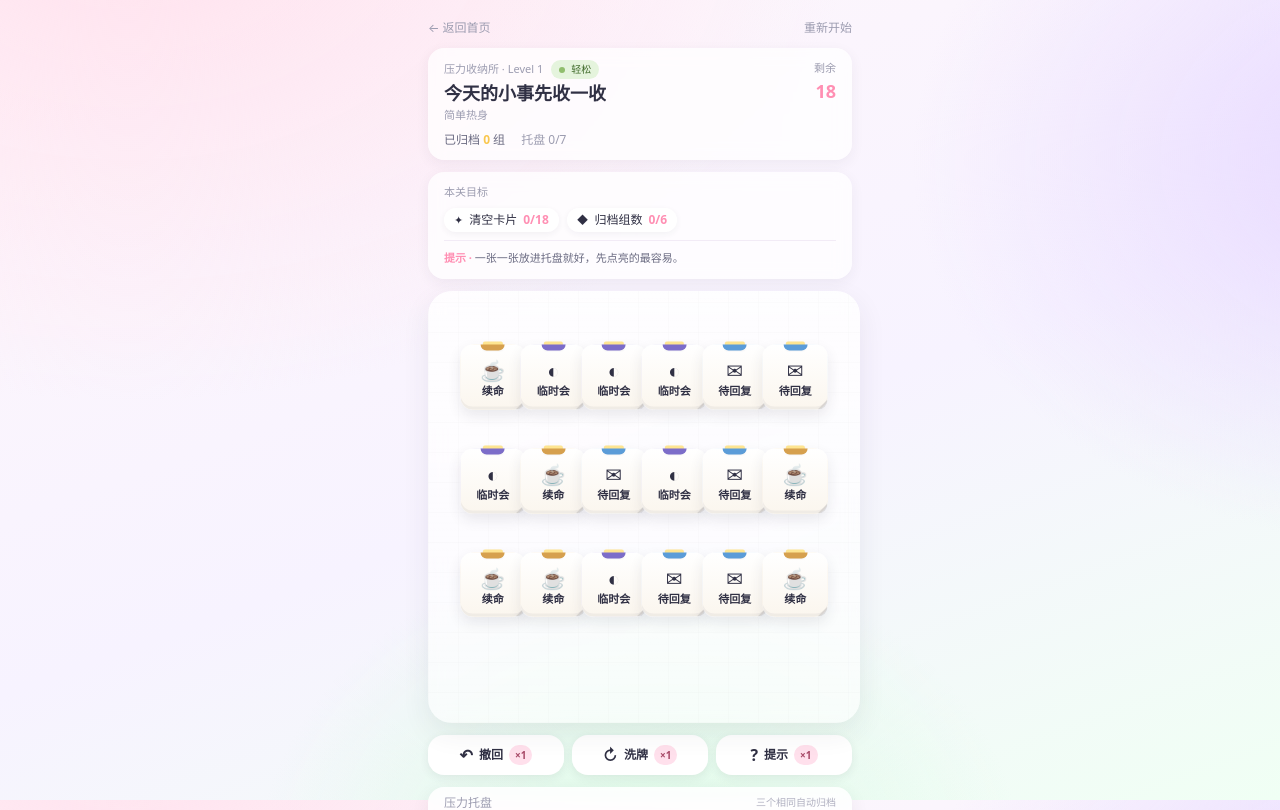
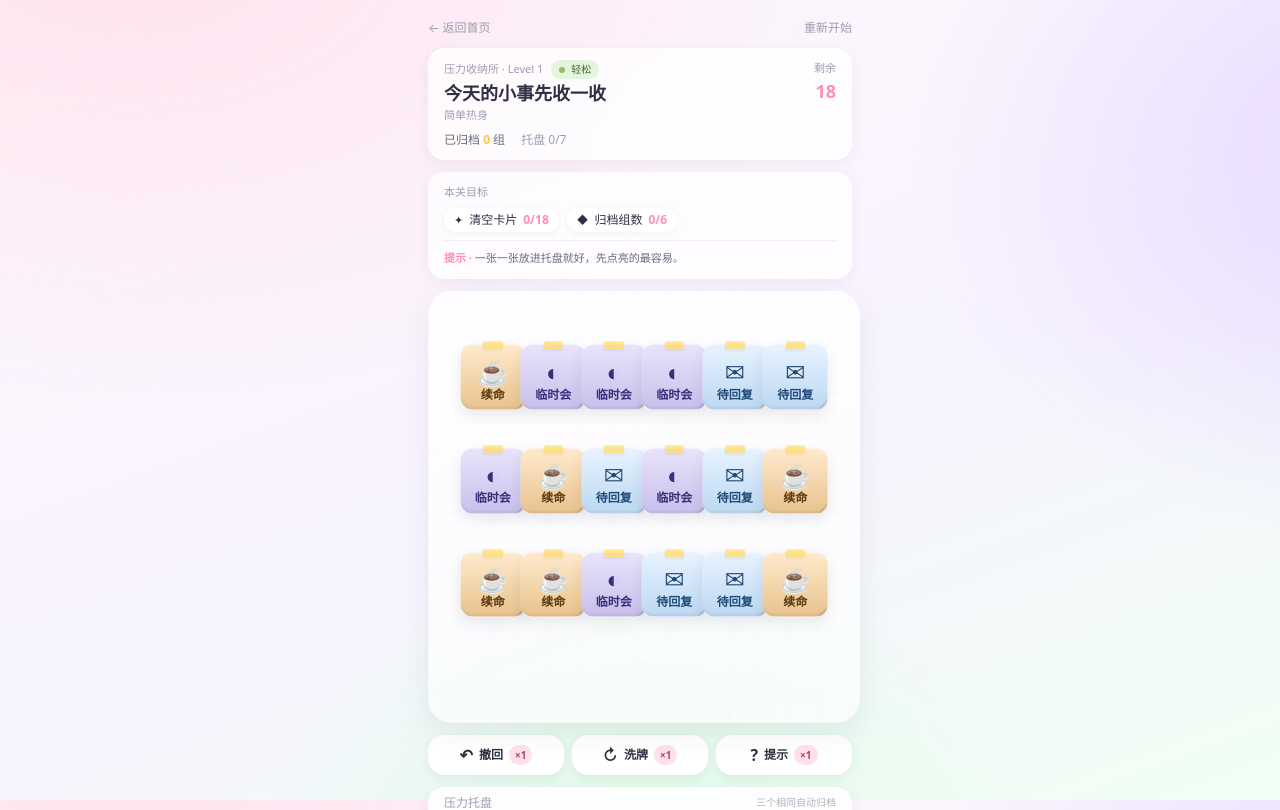
Before and after one commit to byronwjw-ui/bloombreak, a Next.js app: page /games/tray in a window 1280 px wide. Shown: the top 810 px of the page. Built offline with nearby package versions, Linux system fonts and the light colour scheme.

Commit message:
feat(ui): TrayCardChip v2 - sticky note with tape, fold corner, paper tint

```diff
--- a/src/components/chips/TrayCardChip.tsx
+++ b/src/components/chips/TrayCardChip.tsx
@@ -1,26 +1,19 @@
 'use client';
 
 export type TrayChipType =
-  | 'deadline'
-  | 'meeting'
-  | 'kpi'
-  | 'fog'
-  | 'mail'
-  | 'note'
-  | 'report'
-  | 'request'
-  | 'coffee';
+  | 'deadline' | 'meeting' | 'kpi' | 'fog'
+  | 'mail' | 'note' | 'report' | 'request' | 'coffee';
 
-const META: Record<TrayChipType, { label: string; mark: string; tint: string; tab: string }> = {
-  deadline: { label: 'DDL',     mark: '⏱', tint: 'bg-[#FFD8DC]', tab: 'bg-[#E66E97]' },
-  meeting:  { label: '临时会',  mark: '◐', tint: 'bg-[#E1DEF7]', tab: 'bg-[#7C6DC9]' },
-  kpi:      { label: 'KPI',     mark: '↗', tint: 'bg-[#EEDDFF]', tab: 'bg-[#9F7AEA]' },
-  fog:      { label: '小剧场',  mark: '~', tint: 'bg-[#E5E7EB]', tab: 'bg-[#9CA3AF]' },
-  mail:     { label: '待回复',  mark: '✉', tint: 'bg-[#E6F2FF]', tab: 'bg-[#5B9CD8]' },
-  note:     { label: '便签',    mark: '✎', tint: 'bg-[#FFF6C2]', tab: 'bg-[#E8C44A]' },
-  report:   { label: '日报',    mark: '▤', tint: 'bg-[#FFE8DA]', tab: 'bg-[#F2A878]' },
-  request:  { label: '改需求',  mark: '↻', tint: 'bg-[#FFE0EC]', tab: 'bg-[#FF8FB3]' },
-  coffee:   { label: '续命',    mark: '☕', tint: 'bg-[#FFF1DA]', tab: 'bg-[#D6A04E]' },
+const META: Record<TrayChipType, { label: string; mark: string; paper: string; ink: string }> = {
+  deadline: { label: 'DDL',     mark: '⏱', paper: 'linear-gradient(180deg,#FFE8EC,#FFCDD6)', ink: '#7a1c2a' },
+  meeting:  { label: '临时会',  mark: '◐', paper: 'linear-gradient(180deg,#E8E4FA,#C8BFEC)', ink: '#3c2e7a' },
+  kpi:      { label: 'KPI',     mark: '↗', paper: 'linear-gradient(180deg,#F2E2FF,#DBB6F2)', ink: '#5a2e8a' },
+  fog:      { label: '小剧场',  mark: '~', paper: 'linear-gradient(180deg,#EAECF0,#C9CDD6)', ink: '#3a4250' },
+  mail:     { label: '待回复',  mark: '✉', paper: 'linear-gradient(180deg,#E8F3FF,#BCD8F2)', ink: '#1f4a78' },
+  note:     { label: '便签',    mark: '✎', paper: 'linear-gradient(180deg,#FFF6CC,#F6DC5C)', ink: '#5b4504' },
+  report:   { label: '日报',    mark: '▤', paper: 'linear-gradient(180deg,#FFE7D2,#F9B981)', ink: '#7a3e10' },
+  request:  { label: '改需求',  mark: '↻', paper: 'linear-gradient(180deg,#FFE2EC,#FFB0CC)', ink: '#9b2c5e' },
+  coffee:   { label: '续命',    mark: '☕', paper: 'linear-gradient(180deg,#FFEACD,#E8C28C)', ink: '#5b3a0e' },
 };
 
 export function trayChipLabel(t: TrayChipType): string {
@@ -32,38 +25,34 @@ type Props = {
   locked?: boolean;
   hint?: boolean;
   small?: boolean;
-  onClick?: () => void;
+  onPointerDown?: (e: React.PointerEvent) => void;
 };
 
-export default function TrayCardChip({ type, locked, hint, small, onClick }: Props) {
+export default function TrayCardChip({ type, locked, hint, small, onPointerDown }: Props) {
   const m = META[type];
   return (
-    <button
-      type="button"
-      onClick={onClick}
-      disabled={locked}
+    <div
+      onPointerDown={!locked ? onPointerDown : undefined}
       aria-label={m.label}
       className={[
-        'stickynote relative flex flex-col items-center justify-center text-center touch-manipulation',
-        'w-full h-full',
+        'stickynote w-full h-full flex flex-col items-center justify-center text-center touch-manipulation cursor-pointer',
         locked ? 'is-locked' : '',
-        hint ? 'is-hint' : '',
+        hint ? 'is-hint animate-flower-breath' : '',
       ].join(' ')}
+      style={{ background: m.paper, color: m.ink }}
     >
-      <span className={`absolute top-0 left-1/2 -translate-x-1/2 h-1.5 ${small ? 'w-4' : 'w-6'} rounded-b-md ${m.tab}`} />
-      <span className={`absolute inset-0 ${m.tint} rounded-[14px] -z-10 opacity-90`} />
-      <span className={`leading-none ${small ? 'text-base' : 'text-xl'} mt-1.5`}>{m.mark}</span>
-      <span className={`mt-0.5 font-semibold ${small ? 'text-[9px]' : 'text-[10px] sm:text-[11px]'} text-[#303044]`}>
+      <span className={`leading-none ${small ? 'text-base' : 'text-2xl'} mt-2 drop-shadow-[0_1px_0_rgba(255,255,255,0.6)]`}>{m.mark}</span>
+      <span className={`mt-0.5 font-bold ${small ? 'text-[9px]' : 'text-[11px] sm:text-[12px]'}`} style={{ color: m.ink }}>
         {m.label}
       </span>
       {locked && (
-        <span className="absolute inset-0 flex items-center justify-center pointer-events-none">
-          <svg width="18" height="18" viewBox="0 0 24 24" fill="none" stroke="#6b6b82" strokeWidth="2.4" strokeLinecap="round">
+        <span className="absolute inset-0 flex items-center justify-center pointer-events-none rounded-xl bg-[rgba(48,48,68,0.18)]">
+          <svg width="18" height="18" viewBox="0 0 24 24" fill="none" stroke="#fff" strokeWidth="2.6" strokeLinecap="round">
             <rect x="5" y="11" width="14" height="9" rx="2" />
             <path d="M8 11V8a4 4 0 018 0v3" />
           </svg>
         </span>
       )}
-    </button>
+    </div>
   );
 }
```
